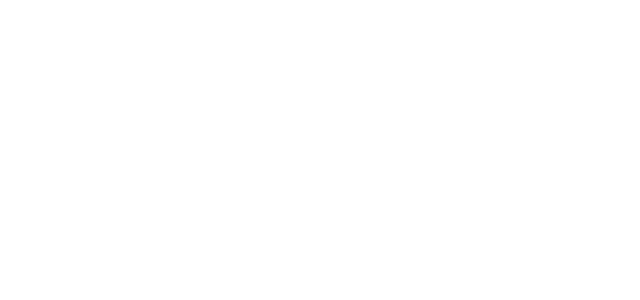
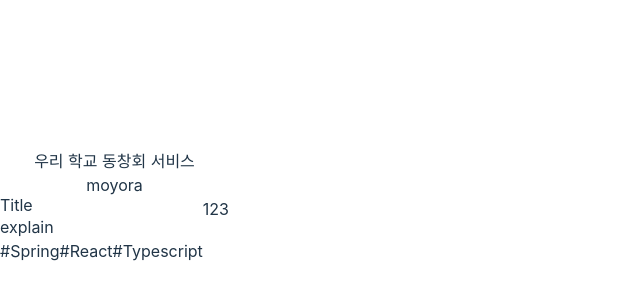
Before and after one commit to techeer-sv/graphy, a React (Vite) app in the folder frontend/: page / in a window 1280 px wide. Shown: the part 194-494 px from the top of the page, without its empty margins (0-640 px from the left). Built offline with nearby package versions, Linux system fonts and the light colour scheme.

Commit message:
feat: 메인페이지 게시물 카드 레이아웃

```diff
--- a/frontend/src/components/MainPage/Card.tsx
+++ b/frontend/src/components/MainPage/Card.tsx
@@ -2,7 +2,22 @@ import React from "react";
 
 const Card = () => {
   return <div>
-
+    <div className="flex flex-col text-center">
+        <div>우리 학교 동창회 서비스</div>
+        <div>moyora</div>
+    </div>
+    <div className="flex">
+        <div>
+            <h1>Title</h1>
+            <p>explain</p>
+            <div>
+            <span>#Spring</span>
+            <span>#React</span>
+            <span>#Typescript</span>
+            </div>
+        </div>
+        <div>123</div>
+    </div>
   </div>;
 };
 
```
